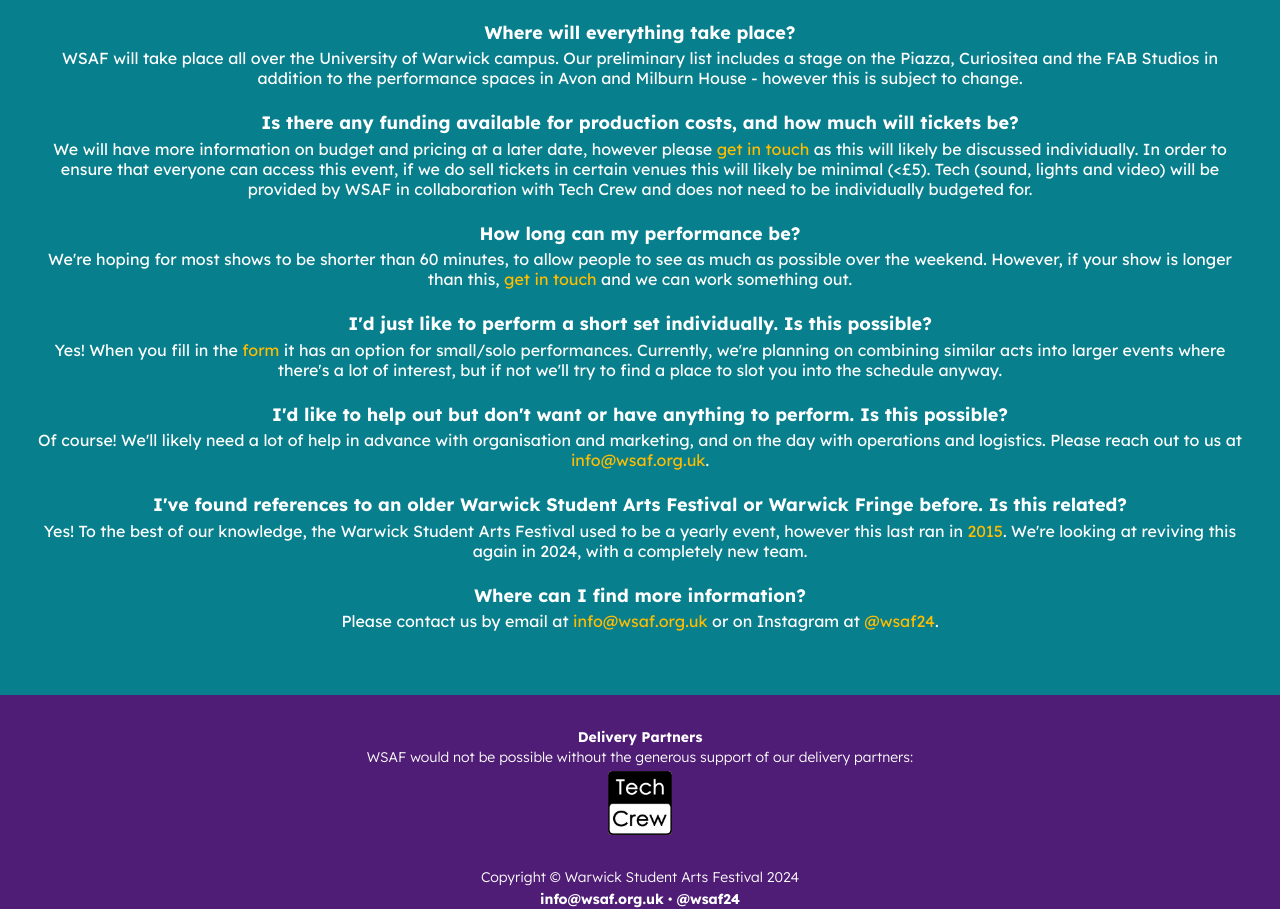
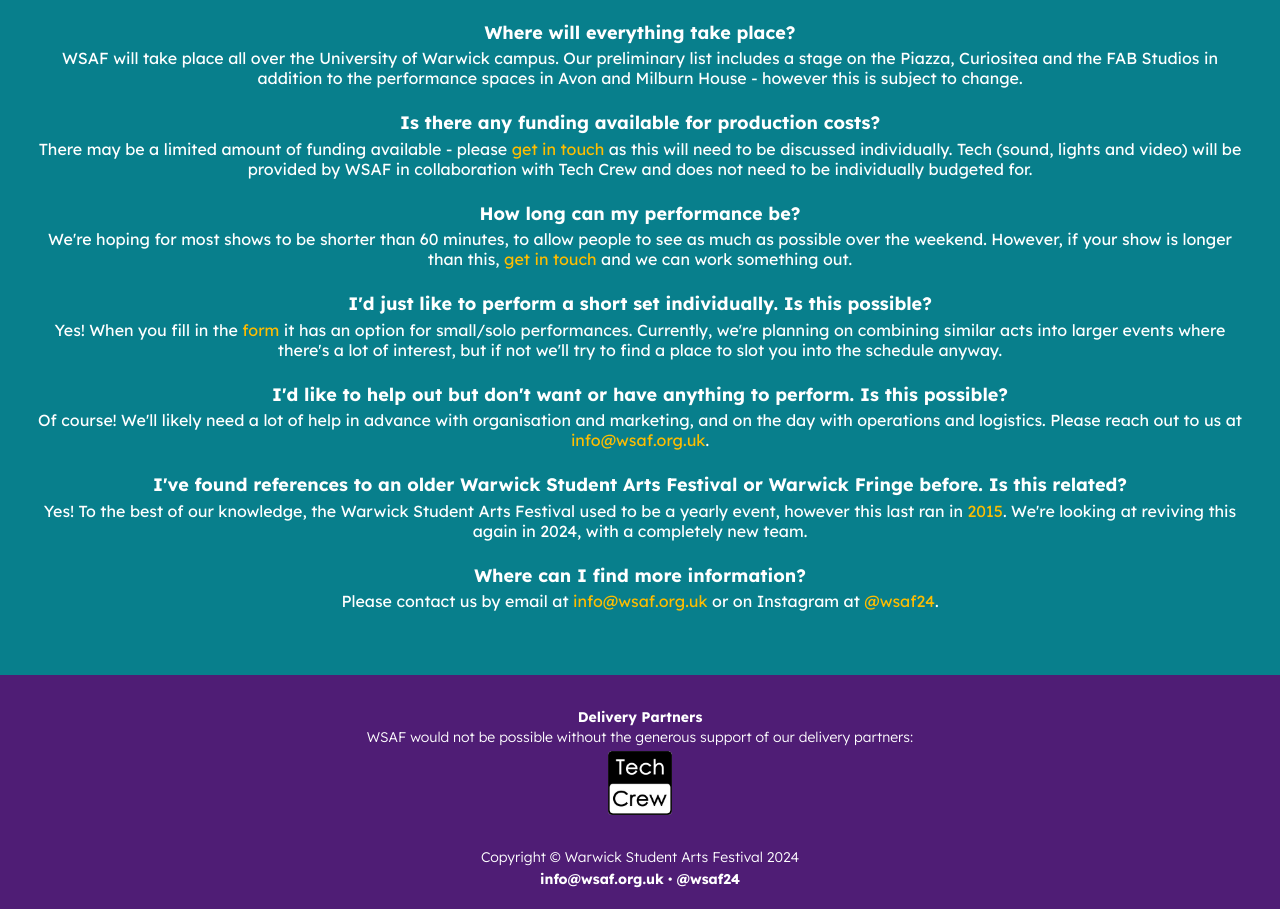
Before and after one commit to WarwickStudentArtsFestival/WSAF24-Website, a Next.js app: page / in a window 1280 px wide. Shown: the part 2371-3280 px from the top of the page. Built offline with nearby package versions, Linux system fonts and the light colour scheme.

Commit message:
:speech_balloon: Update ticketing FAQ

```diff
--- a/src/app/components/faq.tsx
+++ b/src/app/components/faq.tsx
@@ -67,21 +67,15 @@ export default function Faq() {
         </div>
 
         <div>
-          <h3>
-            Is there any funding available for production costs, and how much
-            will tickets be?
-          </h3>
+          <h3>Is there any funding available for production costs?</h3>
           <p>
-            We will have more information on budget and pricing at a later date,
-            however please{' '}
+            There may be a limited amount of funding available - please{' '}
             <a href="mailto:info@wsaf.org.uk" target="_blank">
               get in touch
             </a>{' '}
-            as this will likely be discussed individually. In order to ensure
-            that everyone can access this event, if we do sell tickets in
-            certain venues this will likely be minimal (&lt;£5). Tech (sound,
-            lights and video) will be provided by WSAF in collaboration with
-            Tech Crew and does not need to be individually budgeted for.
+            as this will need to be discussed individually. Tech (sound, lights
+            and video) will be provided by WSAF in collaboration with Tech Crew
+            and does not need to be individually budgeted for.
           </p>
         </div>
 
```
